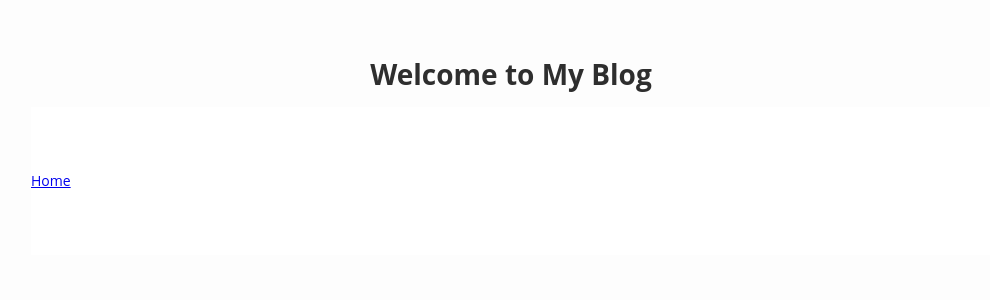
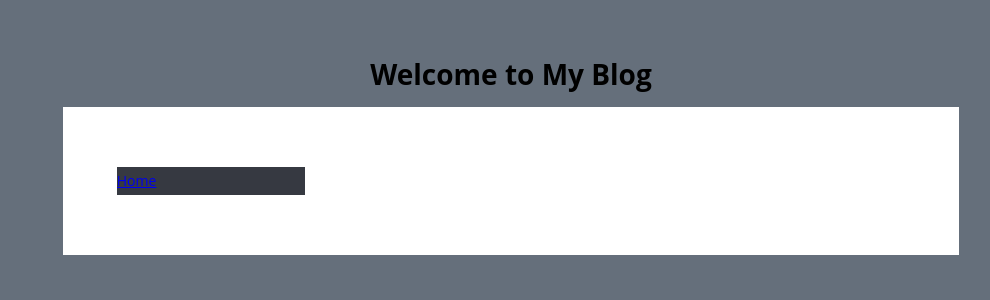
Before and after one commit to jbsmith86/Carbon, a Django app: page / in a window 1280 px wide. Shown: the top 300 px of the page, without its empty margins (129-1119 px from the left). Run offline with Django 3.2, Linux system fonts and the light colour scheme; data that the repository does not hold is empty.

Commit message:
Restyle of CSS file
start of redesign of the css

```diff
--- a/carbon/static/style.css
+++ b/carbon/static/style.css
@@ -1,6 +1,6 @@
 body{
-	background-color: #fdfdfd;
-	color: #2e2e2e;
+	background-color: #656F7B;
+	color: #000000;
 	margin: 0;
 	padding: 0;
 	font-size: 14px;
@@ -16,25 +16,36 @@ div.header{
 	margin-top: 60px;
 }
 
-div.content{
-	text-align: left;
-	float: left;
-	width: 630px;
-	margin-right: 30px;
-}
-
 .main{
 	padding-top: 60px;
 	padding-bottom: 60px;
-	border: 1px solid $fbfbfb;
 	background-color: #fff;
-	margin: 0 auto;
+	position: relative;
+	clear: both;
 	overflow: hidden;
+	width: 70%;
+    margin: 0 auto;
+}
+
+div.contentcontainer{
 	position: relative;
-	width: 960px;
+	right: 25%;
+}
+
+div.content{
+	float: left;
+	width: 71%;
+	left: 27%;
+	position: relative;
+	overflow: hidden;
+	background-color: #ffffff;
 }
 
 div.nav{
 	float: left;
-	width: 300px;
+	width: 21%;
+	left: 31%;
+	background-color: #363941;
+	overflow: hidden;
+	position: relative;
 }
--- a/carbon/templates/base.html
+++ b/carbon/templates/base.html
@@ -12,15 +12,19 @@
 			<h1>Welcome to My Blog</h1>
 		</div>
 		<div class="main">
+				<div class = "contentcontainer">
+
 					<div class="content">
 						{% block content %}
 						{% endblock %}
 					</div>
+
 					<div class="nav">
 						{% block nav %}
 						<a href="/">Home</a>
 						{% endblock %}
 					</div>
 				</div>
+		</div>
 	</body>
 </html>
```
Lines whose indentation alone changed are shown as unchanged.
